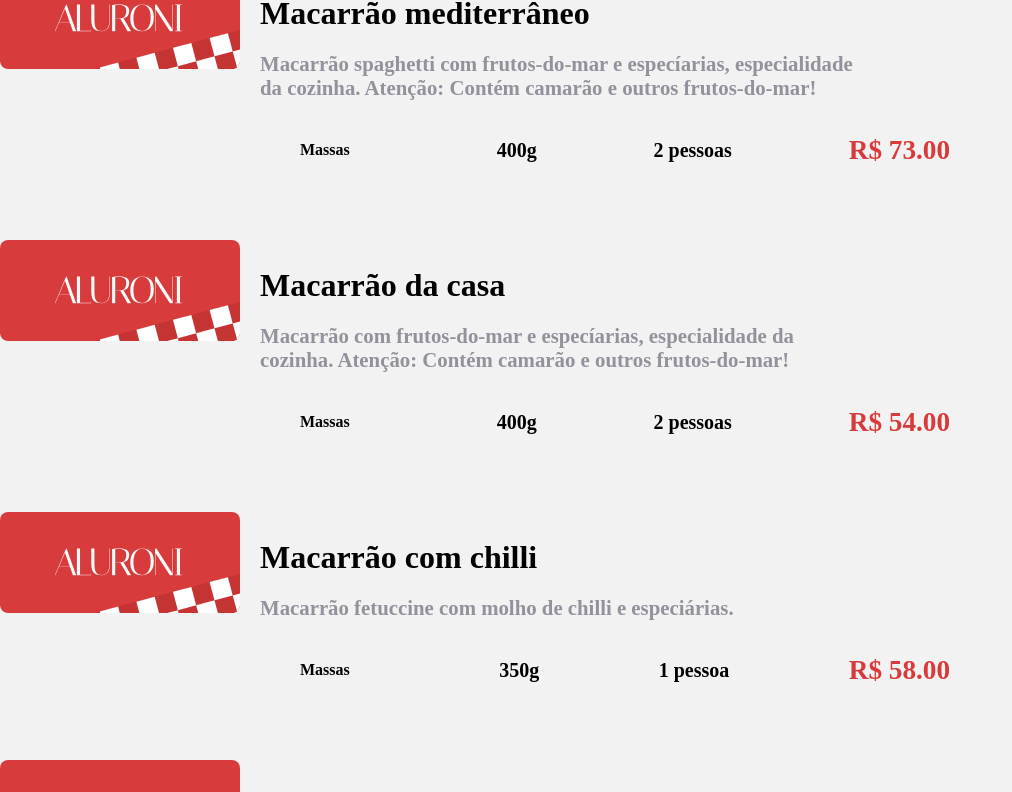
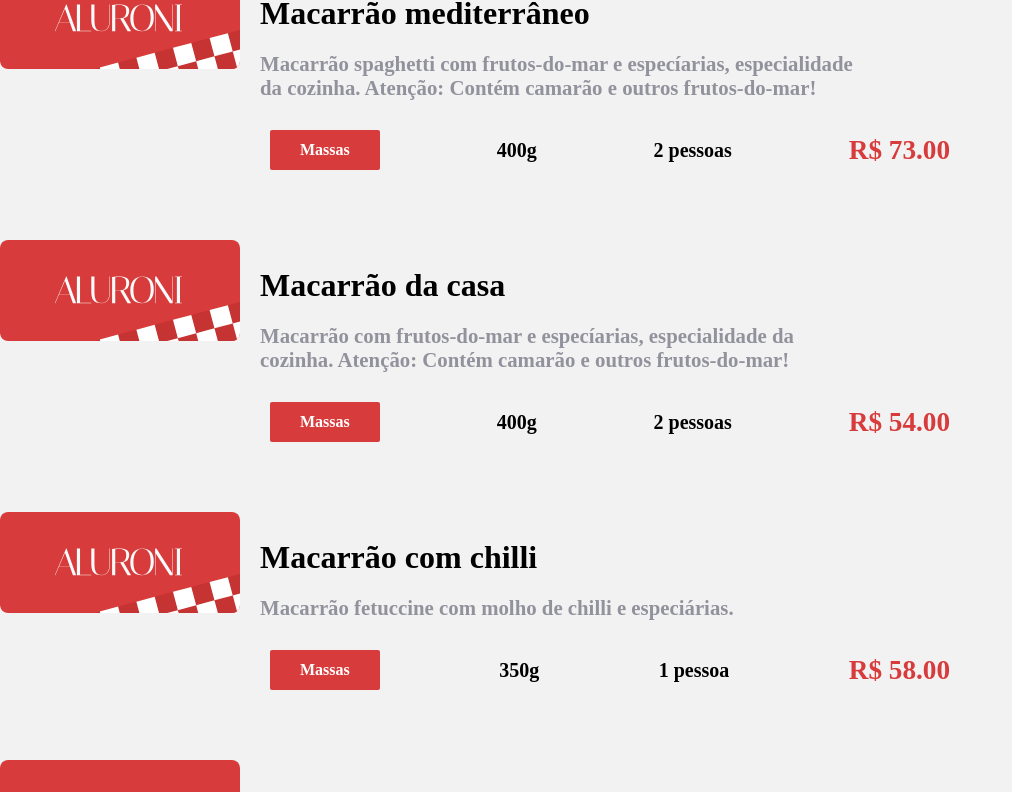
Before and after one commit to lucasdebeterco/aluroni, a React (Vite) app: page / in a window 1280 px wide. Shown: the part 791-1583 px from the top of the page, without its empty margins (0-1012 px from the left). Built offline with nearby package versions, Linux system fonts and the light colour scheme; a web font is replaced by a local one.

Commit message:
using classnames lib in categoy label

```diff
--- a/src/pages/Cardapio/Itens/Item/Item.tsx
+++ b/src/pages/Cardapio/Itens/Item/Item.tsx
@@ -1,6 +1,7 @@
 import logo from '../../../../assets/logo.svg';
 import styles from './Item.module.scss';
 import cardapio from '../itens.json';
+import classNames from "classnames";
 
 type Props = typeof cardapio[0];
 
@@ -17,7 +18,10 @@
                     <p> {description} </p>
                 </div>
                 <div className={styles.item__tags}>
-                    <div className={styles.item__tipo}>{category.label}</div>
+                    <div className={classNames({
+                        [styles.item__tipo]: true,
+                        [styles[`item__tipo__${category.label.toLowerCase()}`]]: true
+                    })}>{category.label}</div>
                     <div className={styles.item__porcao}>{size}g</div>
                     <div className={styles.item__qtdpessoas}>{serving} pessoa{serving === 1 ? "" : "s"}</div>
                     <div className={styles.item__valor}>R$ {price.toFixed(2)}</div>
```
